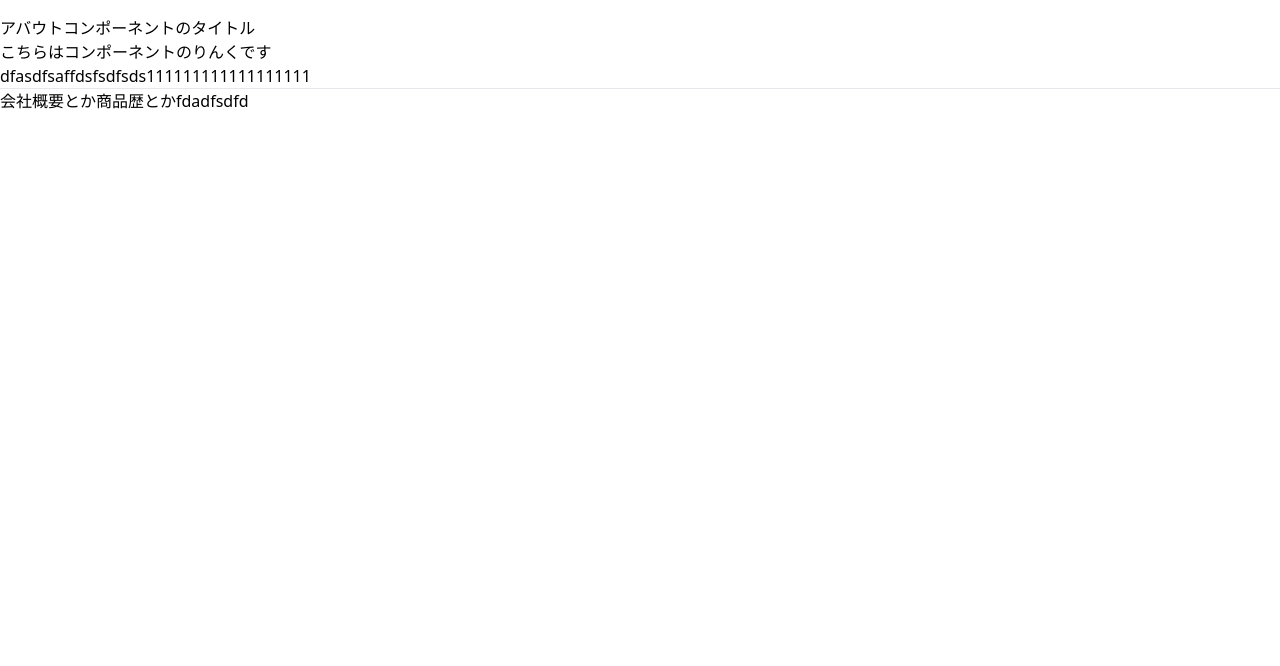
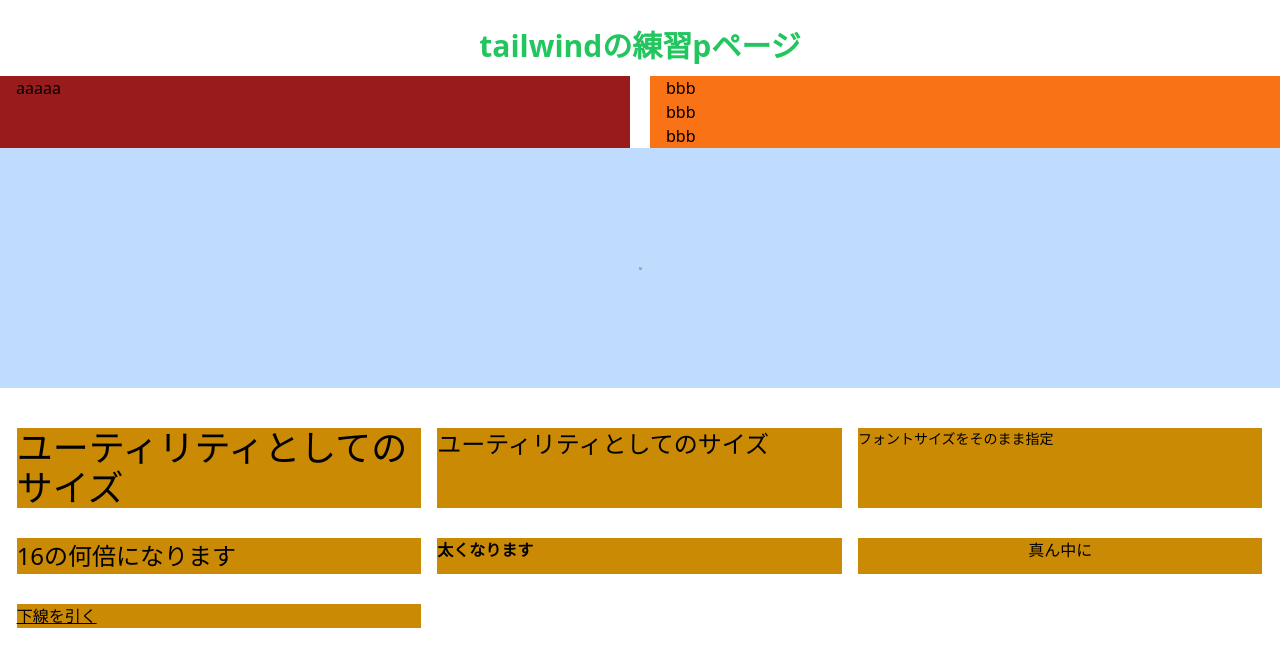
Before and after one commit to hro19/notion_blog, a Next.js app: page /about in a window 1280 px wide. Shown: the top 666 px of the page. Built offline with nearby package versions, Linux system fonts and the light colour scheme.

Commit message:
【tailwind】練習

```diff
--- a/components/AboutTitle.tsx
+++ b/components/AboutTitle.tsx
@@ -1,12 +1,8 @@
 const AboutTitle = () => {
   return (
           <div>
-            <h3>アバウトコンポーネントのタイトル</h3>
-            <a href="#">こちらはコンポーネントのりんくです</a>
-            <p>dfasdfsaffdsfsdfsds111111111111111111</p>
-            <hr />
+            <h1 className="text-3xl font-bold text-green-500 py-3 text-center">tailwindの練習pページ</h1>
           </div>
-
   );
 };
 
--- a/pages/about.tsx
+++ b/pages/about.tsx
@@ -6,8 +6,27 @@
     <>
       <main className="container mx-auto py-4">
         <AboutTitle />
-        <p>会社概要とか商品歴とかfdadfsdfd</p>
+        <div className="container mx-auto sm:flex sm:justify-between">
+          <div className="bg-red-800 sm:w-[calc(50%_-_10px)] px-4">aaaaa</div>
+          <div className="bg-orange-500 sm:w-[calc(50%_-_10px)] px-4">bbb<br />bbb<br />bbb</div>
+        </div>
+
+        <div className="grid place-items-center h-60 bg-blue-200 mb-[40px]">
+            <img src="https://placehold.jp/3d4070/ffffff/150x90.png" />
+        </div>
+
+        <div className="container mx-auto">
+          <div className="flex flex-wrap sm:ml-[1.3%] ml-[1.5%]">
+              <div className="w-[calc(50%_-_2%)] mr-[2.0%] mb-[30px] bg-yellow-600 sm:w-[calc(33%_-_1%)] sm:mr-[1.3%]"><p className="text-4xl">ユーティリティとしてのサイズ</p></div>
+              <div className="w-[calc(50%_-_2%)] mr-[2.0%] mb-[30px] bg-yellow-600 sm:w-[calc(33%_-_1%)] sm:mr-[1.3%]"><p className="text-2xl">ユーティリティとしてのサイズ</p></div>
+              <div className="w-[calc(50%_-_2%)] mr-[2.0%] mb-[30px] bg-yellow-600 sm:w-[calc(33%_-_1%)] sm:mr-[1.3%]"><p className="text-[14px]">フォントサイズをそのまま指定</p></div>
+              <div className="w-[calc(50%_-_2%)] mr-[2.0%] mb-[30px] bg-yellow-600 sm:w-[calc(33%_-_1%)] sm:mr-[1.3%]"><p className="text-[1.5rem]">16の何倍になります</p></div>
+              <div className="w-[calc(50%_-_2%)] mr-[2.0%] mb-[30px] bg-yellow-600 sm:w-[calc(33%_-_1%)] sm:mr-[1.3%]"><p className="font-bold">太くなります</p></div>
+              <div className="w-[calc(50%_-_2%)] mr-[2.0%] mb-[30px] bg-yellow-600 sm:w-[calc(33%_-_1%)] sm:mr-[1.3%]"><p className="text-center">真ん中に</p></div>
+              <div className="w-[calc(50%_-_2%)] mr-[2.0%] mb-[30px] bg-yellow-600 sm:w-[calc(33%_-_1%)] sm:mr-[1.3%]"><p className="underline">下線を引く</p></div>
+          </div>
+        </div>
       </main>
     </>
-  )
-}
+  );
+};
```
